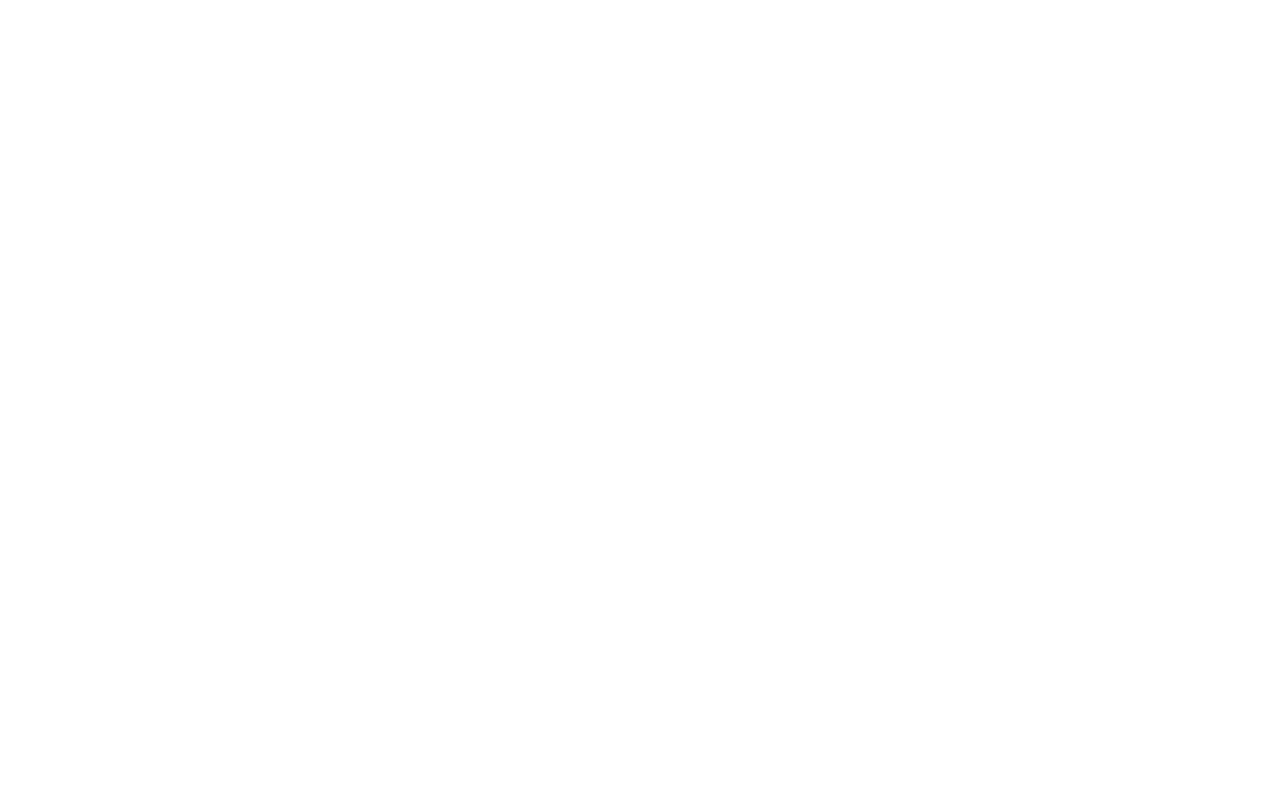
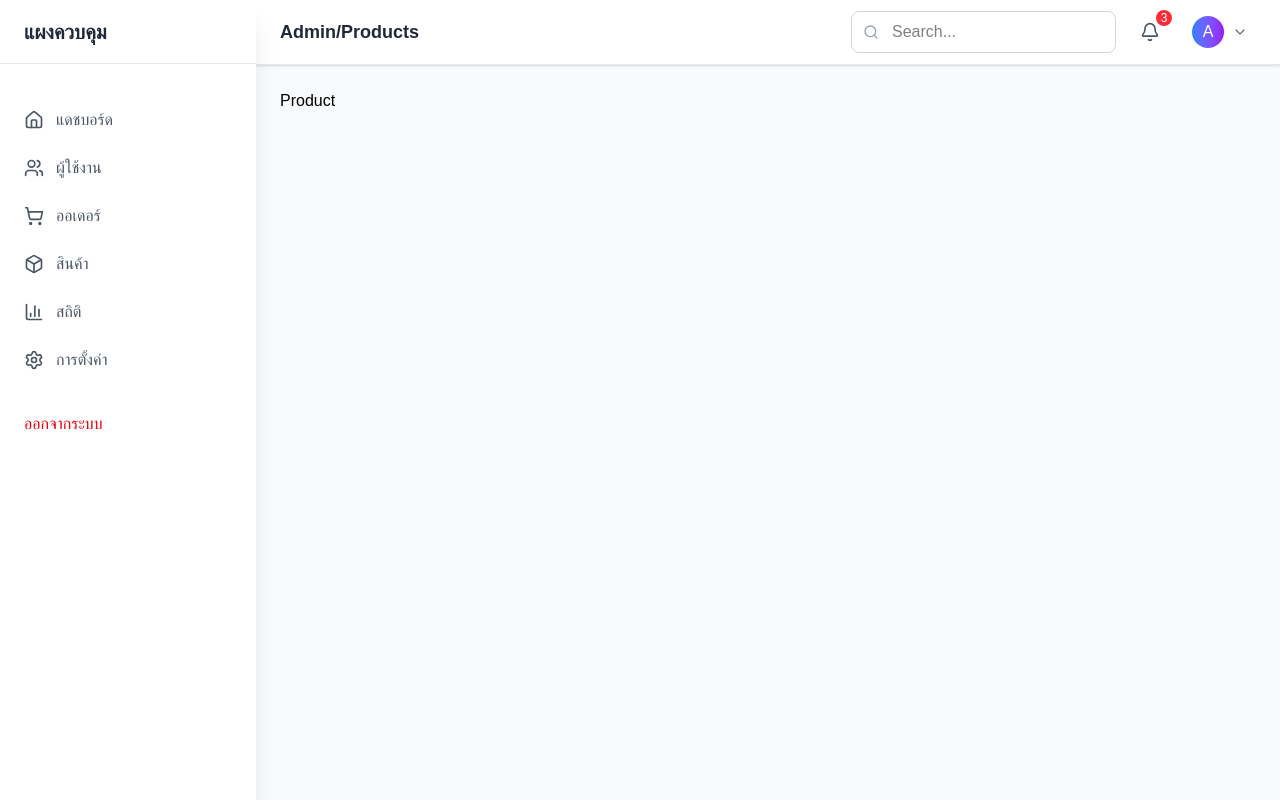
Before and after one commit to project-storage/somaricha, a React (Vite) app in the folder client/: page /admin/products in a window 1280 px wide. Before the commit this address had no page. Built offline with nearby package versions, Linux system fonts and the light colour scheme; a web font is replaced by a local one.

Commit message:
success login

```diff
--- a/client/src/App.tsx
+++ b/client/src/App.tsx
@@ -22,6 +22,7 @@ import Analytics from './pages/admin/Analytics';
 import Settings from './pages/admin/Settings';
 
 import './components/styles/custom.scss';
+import Product from './pages/admin/Product';
 
 function App() {
   return (
@@ -42,6 +43,7 @@ function App() {
           <Route  element={<AdminLayout />}>
             <Route path="/admin/dashboard" element={<Dashboard />} />
             <Route path="/admin/users" element={<Users />} />
+              <Route path="/admin/products" element={<Product />} />
             <Route path="/admin/orders" element={<Orders />} />
             <Route path="/admin/analytics" element={<Analytics />} />
             <Route path="/admin/settings" element={<Settings />} />
--- a/client/src/components/layouts/admin/Sidebar.tsx
+++ b/client/src/components/layouts/admin/Sidebar.tsx
@@ -1,6 +1,7 @@
 import React from 'react';
-import { NavLink } from 'react-router';
-import { X, Home, Users, ShoppingCart, BarChart3, Settings } from 'lucide-react';
+import { NavLink, useNavigate } from 'react-router-dom';
+import { X, Home, Users, ShoppingCart, BarChart3, Settings, Box } from 'lucide-react';
+import authService from '../../../services/authService';
 
 // กำหนด type สำหรับ props
 interface SidebarProps {
@@ -8,7 +9,6 @@ interface SidebarProps {
   setSidebarOpen: (open: boolean) => void;
 }
 
-// กำหนด type สำหรับ sidebar items
 interface SidebarItem {
   path: string;
   icon: React.ComponentType<{ className?: string }>;
@@ -16,18 +16,27 @@ interface SidebarItem {
 }
 
 const Sidebar: React.FC<SidebarProps> = ({ sidebarOpen, setSidebarOpen }) => {
+  const navigate = useNavigate();
+
   const sidebarItems: SidebarItem[] = [
-    { path: '/dashboard', icon: Home, label: 'Dashboard' },
-    { path: '/users', icon: Users, label: 'Users' },
-    { path: '/orders', icon: ShoppingCart, label: 'Orders' },
-    { path: '/analytics', icon: BarChart3, label: 'Analytics' },
-    { path: '/settings', icon: Settings, label: 'Settings' },
+    { path: '/dashboard', icon: Home, label: 'แดชบอร์ด' },
+    { path: '/users', icon: Users, label: 'ผู้ใช้งาน' },
+    { path: '/orders', icon: ShoppingCart, label: 'ออเดอร์' },
+    { path: '/products', icon: Box, label: 'สินค้า' },
+    { path: '/analytics', icon: BarChart3, label: 'สถิติ' },
+    { path: '/settings', icon: Settings, label: 'การตั้งค่า' },
   ];
+
+  const handleLogout = async () => {
+    await authService.logout();
+    navigate('/');
+    setSidebarOpen(false);
+  };
 
   return (
     <div className={`${sidebarOpen ? 'translate-x-0' : '-translate-x-full'} fixed inset-y-0 left-0 z-50 w-64 bg-white shadow-xl transition-transform duration-300 ease-in-out lg:translate-x-0 lg:static lg:inset-0`}>
       <div className="flex items-center justify-between h-16 px-6 border-b border-gray-200">
-        <h1 className="text-xl font-bold text-gray-800">Admin Panel</h1>
+        <h1 className="text-xl font-bold text-gray-800">แผงควบคุม</h1>
         <button
           onClick={() => setSidebarOpen(false)}
           className="lg:hidden p-2 rounded-md hover:bg-gray-100"
@@ -55,6 +64,12 @@ const Sidebar: React.FC<SidebarProps> = ({ sidebarOpen, setSidebarOpen }) => {
             </NavLink>
           );
         })}
+        <button
+          onClick={handleLogout}
+          className="w-full flex items-center px-6 py-3 text-left text-red-600 hover:bg-red-50 transition-colors mt-4"
+        >
+          ออกจากระบบ
+        </button>
       </nav>
     </div>
   );
--- /dev/null
+++ b/client/src/pages/admin/Product.tsx
@@ -0,0 +1,9 @@
+import React from 'react'
+
+const Product = () => {
+  return (
+    <div>Product</div>
+  )
+}
+
+export default Product
```
